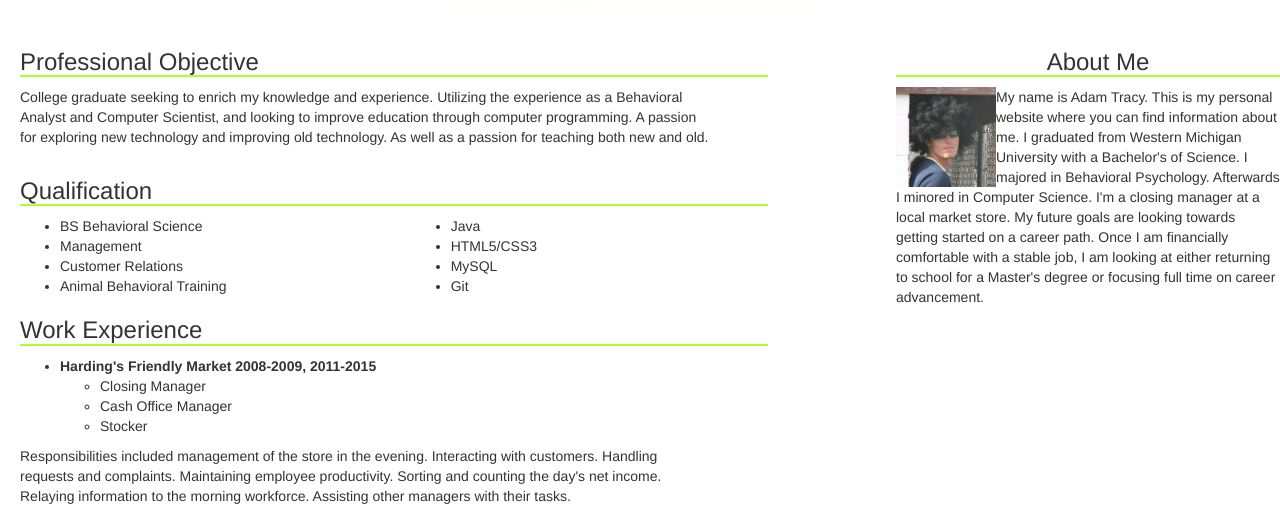
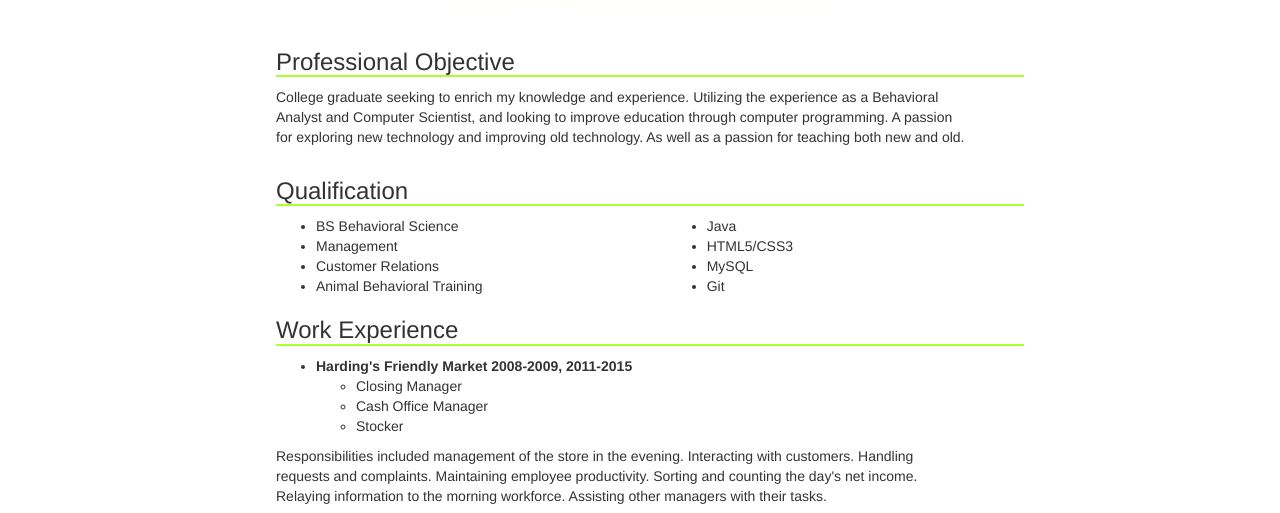
Before and after one commit to Barradin/Barradin.github.io, a plain HTML site: page Resume.html.html in a window 1280 px wide. Shown: the part 284-797 px from the top of the page. Drawn offline with nearby package versions, Linux system fonts and the light colour scheme.

Commit message:
Initial commit

```diff
--- a/index.html.html
+++ b/Resume.html.html
@@ -99,11 +99,5 @@
 
         </div>
 
-        <div class = "info-container">
-        <h3 id = "me">About Me</h3>
-            <img class = "propicture" src= "afrome.jpg" alt = "self-picture">
-            <p>My name is Adam Tracy.  This is my personal website where you can find information about me.  I graduated from Western Michigan University with a Bachelor's of Science.  I majored in Behavioral Psychology.  Afterwards I minored in Computer Science.  I'm a closing manager at a local market store.  My future goals are looking towards getting started on a career path.  Once I am financially comfortable with a stable job, I am looking at either returning to school for a Master's degree or focusing full time on career advancement.  </p>
-
-        </div>
     </body>
     </html>
--- a/my.css
+++ b/my.css
@@ -48,11 +48,7 @@ a{
 }
 .res-container{
     width:60%;
-    float: left;
-}
-.info-container{
-    width:30%;
-    float:right;
+    margin: auto;
 }
 
 .subheader{
@@ -81,17 +77,3 @@ a{
     width:90%;
     margin-left: 20px;
 }
-
-.propicture{
- height:100px;
-    width: 100px;
-    float: left;
-}
-
-.info-container h3{
-    border-bottom: 2px solid;
-    border-color: #adff2f;
-    padding-top: 1px;
-    padding-left: 20px;
-    clear: both;
-}
```
